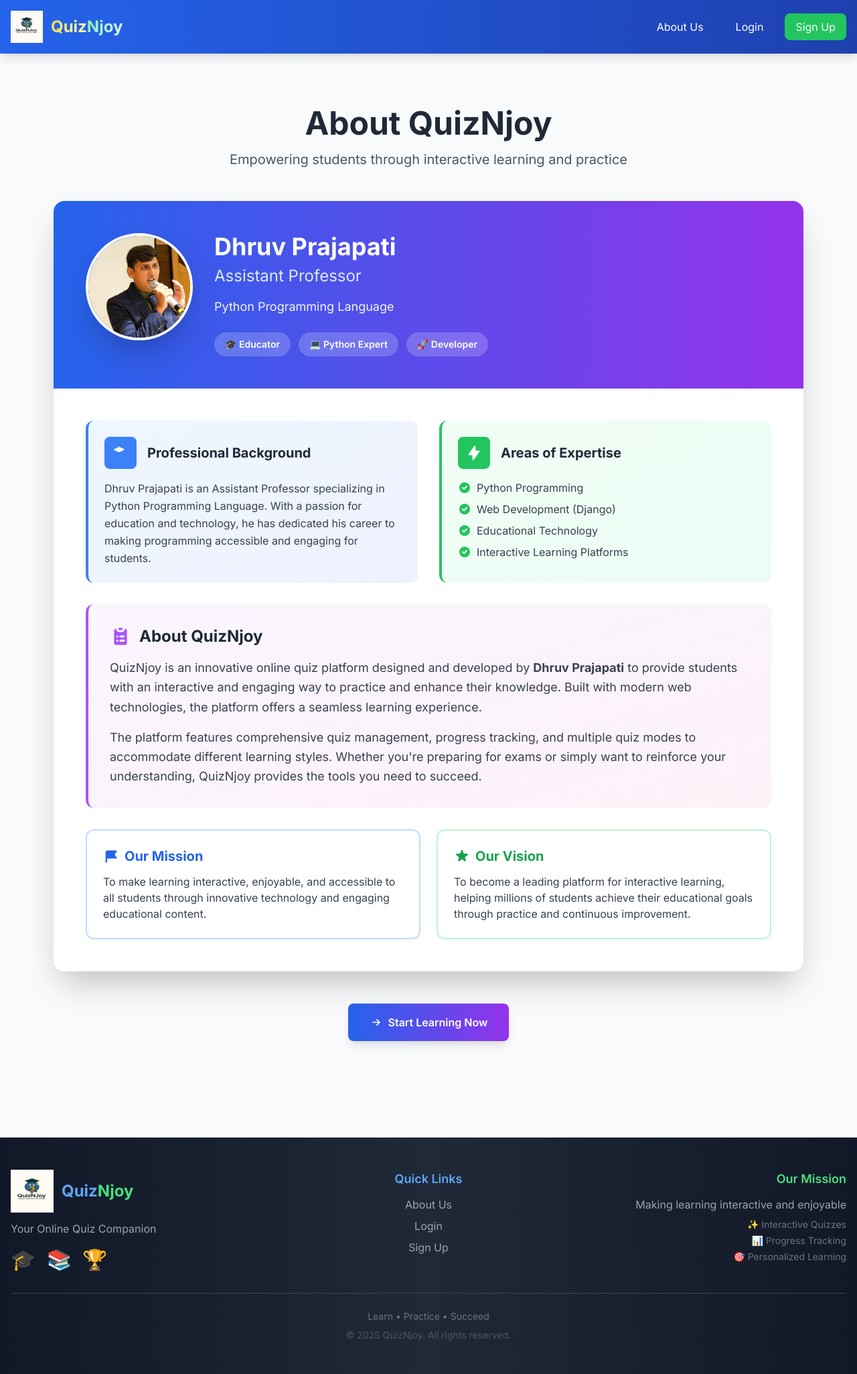
After one commit to dhruvpd77/DHRUV, a Django app: page /quiz/about/ in a window 1280 px wide. The commit adds this page. Shown: the whole page at 67% size. Run offline with Django 5.2, Linux system fonts and the light colour scheme; some libraries are stand-ins or nearby versions.

Commit message:
Add disclaimer page, About Us page with Dhruv Prajapati profile, and navigation updates

```diff
--- a/quiz/urls.py
+++ b/quiz/urls.py
@@ -6,8 +6,10 @@ app_name = 'quiz'
 urlpatterns = [
     path('', views.select_semester, name='select_semester'),
     path('semester/<int:semester_id>/', views.select_subject, name='select_subject'),
+    path('subject/<int:subject_id>/disclaimer/', views.disclaimer, name='disclaimer'),
     path('subject/<int:subject_id>/units/', views.select_unit, name='select_unit'),
     path('subject/<int:subject_id>/unit/<int:unit>/mode/', views.select_quiz_mode, name='select_mode'),
     path('subject/<int:subject_id>/unit/<int:unit>/quiz/', views.take_quiz, name='take_quiz'),
     path('submit/', views.submit_quiz, name='submit_quiz'),
+    path('about/', views.about_us, name='about_us'),
 ]
--- a/quiz/views.py
+++ b/quiz/views.py
@@ -18,6 +18,18 @@ def select_subject(request, semester_id):
         'semester': semester,
         'subjects': subjects
     })
+
+@login_required
+def disclaimer(request, subject_id):
+    """Show disclaimer before starting quiz"""
+    subject = get_object_or_404(Subject, id=subject_id)
+    return render(request, 'quiz/disclaimer.html', {
+        'subject': subject
+    })
+
+def about_us(request):
+    """About Us page with creator information"""
+    return render(request, 'quiz/about_us.html')
 
 @login_required
 def select_unit(request, subject_id):
--- a/templates/base.html
+++ b/templates/base.html
@@ -52,6 +52,7 @@
 
                 <!-- Desktop Menu -->
                 <div class="hidden md:flex items-center space-x-4">
+                    <a href="{% url 'quiz:about_us' %}" class="hover:bg-blue-700 px-4 py-2 rounded-lg transition duration-300">About Us</a>
                     {% if user.is_authenticated %}
                         <span class="text-sm">Welcome, <span class="font-semibold">{{ user.username }}</span></span>
                         <a href="{% url 'accounts:profile' %}" class="hover:bg-blue-700 px-4 py-2 rounded-lg transition duration-300">Profile</a>
@@ -76,6 +77,7 @@
             <!-- Mobile Menu -->
             <div id="mobile-menu" class="hidden md:hidden pb-4">
                 <div class="flex flex-col space-y-2 pt-4 border-t border-blue-500">
+                    <a href="{% url 'quiz:about_us' %}" class="hover:bg-blue-700 px-4 py-2 rounded-lg transition duration-300">About Us</a>
                     {% if user.is_authenticated %}
                         <div class="px-2 py-1 text-sm text-blue-100">Welcome, <span class="font-semibold">{{ user.username }}</span></div>
                         <a href="{% url 'accounts:profile' %}" class="hover:bg-blue-700 px-4 py-2 rounded-lg transition duration-300">Profile</a>
@@ -141,6 +143,7 @@
                 <div class="text-center">
                     <h4 class="text-lg font-semibold mb-3 text-blue-400">Quick Links</h4>
                     <div class="space-y-2">
+                        <a href="{% url 'quiz:about_us' %}" class="block text-gray-400 hover:text-white transition duration-200">About Us</a>
                         {% if user.is_authenticated %}
                             <a href="{% url 'quiz:select_semester' %}" class="block text-gray-400 hover:text-white transition duration-200">Start Quiz</a>
                             <a href="{% url 'accounts:profile' %}" class="block text-gray-400 hover:text-white transition duration-200">My Profile</a>
--- /dev/null
+++ b/templates/quiz/about_us.html
@@ -0,0 +1,169 @@
+{% extends 'base.html' %}
+
+{% block title %}About Us - QuizNjoy{% endblock %}
+
+{% block content %}
+<div class="max-w-6xl mx-auto px-4 py-8 md:py-12">
+    <!-- Header Section -->
+    <div class="text-center mb-12">
+        <h1 class="text-4xl md:text-5xl font-bold text-gray-800 mb-4">About QuizNjoy</h1>
+        <p class="text-xl text-gray-600 max-w-2xl mx-auto">
+            Empowering students through interactive learning and practice
+        </p>
+    </div>
+
+    <!-- Creator Profile Section -->
+    <div class="bg-white rounded-2xl shadow-2xl overflow-hidden mb-12">
+        <div class="bg-gradient-to-r from-blue-600 to-purple-600 p-8 md:p-12 text-white">
+            <div class="flex flex-col md:flex-row items-center md:items-start gap-8">
+                <!-- Profile Image -->
+                <div class="flex-shrink-0">
+                    {% load static %}
+                    <div class="w-32 h-32 md:w-40 md:h-40 rounded-full overflow-hidden shadow-2xl border-4 border-white">
+                        <img src="{% static 'images/1000362553.jpg' %}" alt="Dhruv Prajapati" class="w-full h-full object-cover">
+                    </div>
+                </div>
+
+                <!-- Creator Info -->
+                <div class="flex-1 text-center md:text-left">
+                    <h2 class="text-3xl md:text-4xl font-bold mb-2">Dhruv Prajapati</h2>
+                    <p class="text-xl md:text-2xl text-blue-100 mb-4">Assistant Professor</p>
+                    <p class="text-lg text-blue-50 mb-6">Python Programming Language</p>
+
+                    <div class="flex flex-wrap justify-center md:justify-start gap-3">
+                        <span class="px-4 py-2 bg-white bg-opacity-20 rounded-full text-sm font-semibold backdrop-blur-sm">
+                            🎓 Educator
+                        </span>
+                        <span class="px-4 py-2 bg-white bg-opacity-20 rounded-full text-sm font-semibold backdrop-blur-sm">
+                            💻 Python Expert
+                        </span>
+                        <span class="px-4 py-2 bg-white bg-opacity-20 rounded-full text-sm font-semibold backdrop-blur-sm">
+                            🚀 Developer
+                        </span>
+                    </div>
+                </div>
+            </div>
+        </div>
+
+        <!-- Detailed Information -->
+        <div class="p-8 md:p-12">
+            <div class="grid grid-cols-1 md:grid-cols-2 gap-8 mb-8">
+                <!-- Professional Background -->
+                <div class="bg-gradient-to-br from-blue-50 to-indigo-50 rounded-xl p-6 border-l-4 border-blue-500">
+                    <div class="flex items-center mb-4">
+                        <div class="w-12 h-12 bg-blue-500 rounded-lg flex items-center justify-center mr-4">
+                            <svg class="w-6 h-6 text-white" fill="currentColor" viewBox="0 0 20 20">
+                                <path d="M10.394 2.08a1 1 0 00-.788 0l-7 3a1 1 0 000 1.84l5.25 2.25a1 1 0 00.575 0l5.25-2.25a1 1 0 00.394-1.84l-7-3z"/>
+                            </svg>
+                        </div>
+                        <h3 class="text-xl font-bold text-gray-800">Professional Background</h3>
+                    </div>
+                    <p class="text-gray-700 leading-relaxed">
+                        Dhruv Prajapati is an Assistant Professor specializing in Python Programming Language.
+                        With a passion for education and technology, he has dedicated his career to making
+                        programming accessible and engaging for students.
+                    </p>
+                </div>
+
+                <!-- Expertise -->
+                <div class="bg-gradient-to-br from-green-50 to-emerald-50 rounded-xl p-6 border-l-4 border-green-500">
+                    <div class="flex items-center mb-4">
+                        <div class="w-12 h-12 bg-green-500 rounded-lg flex items-center justify-center mr-4">
+                            <svg class="w-6 h-6 text-white" fill="currentColor" viewBox="0 0 20 20">
+                                <path fill-rule="evenodd" d="M11.3 1.046A1 1 0 0112 2v5h4a1 1 0 01.82 1.573l-7 10A1 1 0 018 18v-5H4a1 1 0 01-.82-1.573l7-10a1 1 0 011.12-.38z" clip-rule="evenodd"/>
+                            </svg>
+                        </div>
+                        <h3 class="text-xl font-bold text-gray-800">Areas of Expertise</h3>
+                    </div>
+                    <ul class="text-gray-700 space-y-2">
+                        <li class="flex items-center">
+                            <svg class="w-5 h-5 text-green-500 mr-2" fill="currentColor" viewBox="0 0 20 20">
+                                <path fill-rule="evenodd" d="M10 18a8 8 0 100-16 8 8 0 000 16zm3.707-9.293a1 1 0 00-1.414-1.414L9 10.586 7.707 9.293a1 1 0 00-1.414 1.414l2 2a1 1 0 001.414 0l4-4z" clip-rule="evenodd"/>
+                            </svg>
+                            Python Programming
+                        </li>
+                        <li class="flex items-center">
+                            <svg class="w-5 h-5 text-green-500 mr-2" fill="currentColor" viewBox="0 0 20 20">
+                                <path fill-rule="evenodd" d="M10 18a8 8 0 100-16 8 8 0 000 16zm3.707-9.293a1 1 0 00-1.414-1.414L9 10.586 7.707 9.293a1 1 0 00-1.414 1.414l2 2a1 1 0 001.414 0l4-4z" clip-rule="evenodd"/>
+                            </svg>
+                            Web Development (Django)
+                        </li>
+                        <li class="flex items-center">
+                            <svg class="w-5 h-5 text-green-500 mr-2" fill="currentColor" viewBox="0 0 20 20">
+                                <path fill-rule="evenodd" d="M10 18a8 8 0 100-16 8 8 0 000 16zm3.707-9.293a1 1 0 00-1.414-1.414L9 10.586 7.707 9.293a1 1 0 00-1.414 1.414l2 2a1 1 0 001.414 0l4-4z" clip-rule="evenodd"/>
+                            </svg>
+                            Educational Technology
+                        </li>
+                        <li class="flex items-center">
+                            <svg class="w-5 h-5 text-green-500 mr-2" fill="currentColor" viewBox="0 0 20 20">
+                                <path fill-rule="evenodd" d="M10 18a8 8 0 100-16 8 8 0 000 16zm3.707-9.293a1 1 0 00-1.414-1.414L9 10.586 7.707 9.293a1 1 0 00-1.414 1.414l2 2a1 1 0 001.414 0l4-4z" clip-rule="evenodd"/>
+                            </svg>
+                            Interactive Learning Platforms
+                        </li>
+                    </ul>
+                </div>
+            </div>
+
+            <!-- About QuizNjoy -->
+            <div class="bg-gradient-to-br from-purple-50 to-pink-50 rounded-xl p-8 border-l-4 border-purple-500 mb-8">
+                <h3 class="text-2xl font-bold text-gray-800 mb-4 flex items-center">
+                    <svg class="w-8 h-8 text-purple-500 mr-3" fill="currentColor" viewBox="0 0 20 20">
+                        <path d="M9 2a1 1 0 000 2h2a1 1 0 100-2H9z"/>
+                        <path fill-rule="evenodd" d="M4 5a2 2 0 012-2 3 3 0 003 3h2a3 3 0 003-3 2 2 0 012 2v11a2 2 0 01-2 2H6a2 2 0 01-2-2V5zm3 4a1 1 0 000 2h.01a1 1 0 100-2H7zm3 0a1 1 0 000 2h3a1 1 0 100-2h-3zm-3 4a1 1 0 100 2h.01a1 1 0 100-2H7zm3 0a1 1 0 100 2h3a1 1 0 100-2h-3z" clip-rule="evenodd"/>
+                    </svg>
+                    About QuizNjoy
+                </h3>
+                <p class="text-gray-700 leading-relaxed text-lg mb-4">
+                    QuizNjoy is an innovative online quiz platform designed and developed by <strong>Dhruv Prajapati</strong>
+                    to provide students with an interactive and engaging way to practice and enhance their knowledge.
+                    Built with modern web technologies, the platform offers a seamless learning experience.
+                </p>
+                <p class="text-gray-700 leading-relaxed text-lg">
+                    The platform features comprehensive quiz management, progress tracking, and multiple quiz modes to
+                    accommodate different learning styles. Whether you're preparing for exams or simply want to reinforce
+                    your understanding, QuizNjoy provides the tools you need to succeed.
+                </p>
+            </div>
+
+            <!-- Mission & Vision -->
+            <div class="grid grid-cols-1 md:grid-cols-2 gap-6">
+                <div class="bg-white border-2 border-blue-200 rounded-xl p-6">
+                    <h4 class="text-xl font-bold text-blue-600 mb-3 flex items-center">
+                        <svg class="w-6 h-6 mr-2" fill="currentColor" viewBox="0 0 20 20">
+                            <path fill-rule="evenodd" d="M3 6a3 3 0 013-3h10a1 1 0 01.8 1.6L14.25 8l2.55 3.4A1 1 0 0116 13H6a1 1 0 00-1 1v3a1 1 0 11-2 0V6z" clip-rule="evenodd"/>
+                        </svg>
+                        Our Mission
+                    </h4>
+                    <p class="text-gray-700">
+                        To make learning interactive, enjoyable, and accessible to all students through innovative
+                        technology and engaging educational content.
+                    </p>
+                </div>
+
+                <div class="bg-white border-2 border-green-200 rounded-xl p-6">
+                    <h4 class="text-xl font-bold text-green-600 mb-3 flex items-center">
+                        <svg class="w-6 h-6 mr-2" fill="currentColor" viewBox="0 0 20 20">
+                            <path d="M9.049 2.927c.3-.921 1.603-.921 1.902 0l1.07 3.292a1 1 0 00.95.69h3.462c.969 0 1.371 1.24.588 1.81l-2.8 2.034a1 1 0 00-.364 1.118l1.07 3.292c.3.921-.755 1.688-1.54 1.118l-2.8-2.034a1 1 0 00-1.175 0l-2.8 2.034c-.784.57-1.838-.197-1.539-1.118l1.07-3.292a1 1 0 00-.364-1.118L2.98 8.72c-.783-.57-.38-1.81.588-1.81h3.461a1 1 0 00.951-.69l1.07-3.292z"/>
+                        </svg>
+                        Our Vision
+                    </h4>
+                    <p class="text-gray-700">
+                        To become a leading platform for interactive learning, helping millions of students
+                        achieve their educational goals through practice and continuous improvement.
+                    </p>
+                </div>
+            </div>
+        </div>
+    </div>
+
+    <!-- Call to Action -->
+    <div class="text-center">
+        <a href="{% url 'quiz:select_semester' %}" class="inline-flex items-center px-8 py-4 bg-gradient-to-r from-blue-600 to-purple-600 hover:from-blue-700 hover:to-purple-700 text-white font-semibold rounded-lg shadow-lg hover:shadow-xl transition duration-300 transform hover:scale-105">
+            <svg class="w-5 h-5 mr-2" fill="none" stroke="currentColor" viewBox="0 0 24 24">
+                <path stroke-linecap="round" stroke-linejoin="round" stroke-width="2" d="M13 7l5 5m0 0l-5 5m5-5H6"/>
+            </svg>
+            Start Learning Now
+        </a>
+    </div>
+</div>
+{% endblock %}
--- a/templates/quiz/select_subject.html
+++ b/templates/quiz/select_subject.html
@@ -21,7 +21,7 @@
     {% if subjects %}
         <div class="grid grid-cols-1 md:grid-cols-2 lg:grid-cols-3 gap-6">
             {% for subject in subjects %}
-                <a href="{% url 'quiz:select_unit' subject.id %}" class="group block">
+                <a href="{% url 'quiz:disclaimer' subject.id %}" class="group block">
                     <div class="bg-white rounded-xl shadow-lg hover:shadow-2xl transition-all duration-300 transform hover:-translate-y-3 p-8 border-t-4 border-green-500 h-full">
                         <div class="flex flex-col items-center text-center">
                             <div class="bg-gradient-to-br from-green-400 to-blue-500 text-white w-20 h-20 rounded-full flex items-center justify-center mb-4 group-hover:scale-110 transition-transform duration-300 shadow-lg">
```
Also changed, not shown: templates/quiz/disclaimer.html (added, +116 -0 lines), templates/quiz/take_quiz.html (+4 -4 lines), static/images/1000362553.jpg (added).
